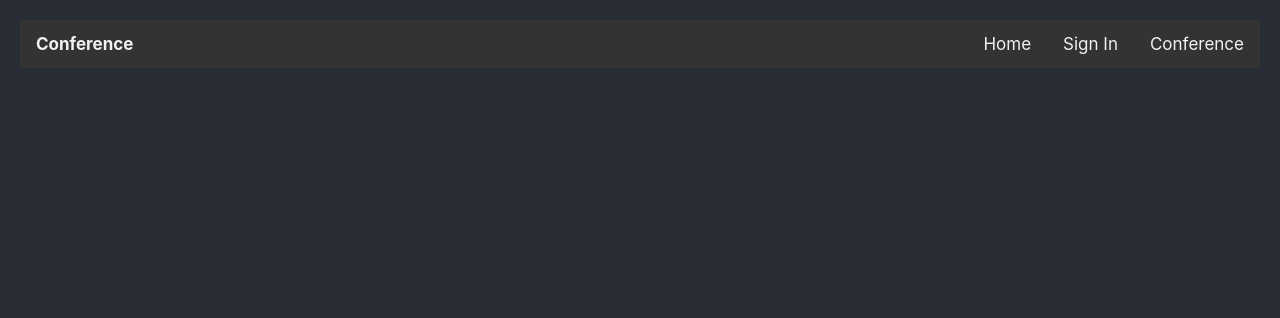
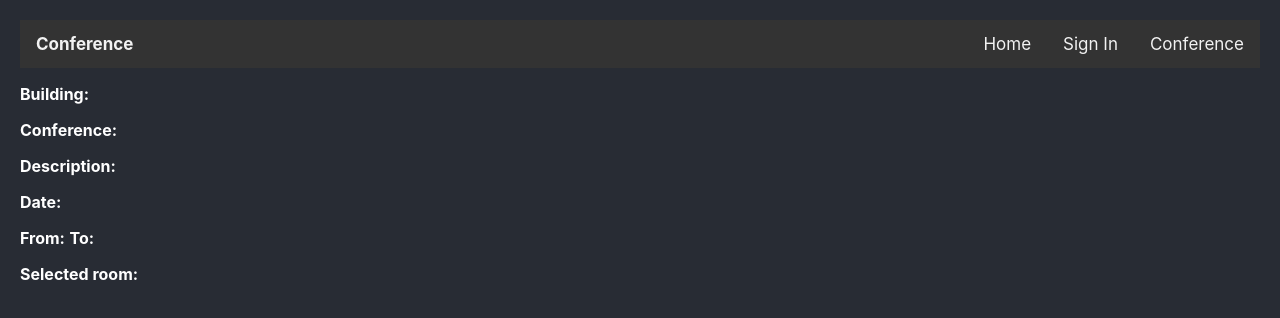
Before and after one commit to jkrumpholc/IIS-PROJECT, a React (Create React App) app: page /clickedRooom in a window 1280 px wide. Shown: the top 318 px of the page. Built offline with nearby package versions, Linux system fonts and the light colour scheme.

Commit message:
Added room select,moved create conf to select room

```diff
--- a/src/App.js
+++ b/src/App.js
@@ -7,6 +7,7 @@ import LoginForm from './components/LoginForm';
 import { Miestnosti } from './components/Miestnosti';
 import { User } from './components/User';
 import { Clicked_konf } from './components/Clicked_konf';
+import { Clicked_room } from './components/Clicked_room';
 import { ManageConf } from './components/ManageConf';
 import { Schedule } from './components/Schedule';
 import {Admin} from './components/Admin'
@@ -15,7 +16,12 @@ function App() {
 
   const [user, setUser] = useState([])
   const [selected_konf, setSelected_konf] = useState([])
+  const [selectedRoom, setSelectedRoom] = useState([])
   const [admin, setAdmin] = useState(false)
+
+  const roomStateHandler = (foo) => {
+    setSelectedRoom(foo)
+  }
   const stateHandler = (foo)=> {
     setUser(foo);
   }
@@ -50,10 +56,12 @@ function App() {
         <Route path="/login"  element={<LoginForm  stateHandler={stateHandler} user={user} /> }/>
         <Route path="/konference" element={<Miestnosti  user={user} konfStateHandler={konfStateHandler} />}/>
         <Route path="/user" element={<User user ={user} konfStateHandler={konfStateHandler}/>}/>
-        <Route path="/clicked_konf" element={<Clicked_konf selected_konf={selected_konf} user ={user}/>}/>
+        <Route path="/clicked_konf" element={<Clicked_konf selected_konf={selected_konf} user ={user} roomStateHandler={roomStateHandler}/>}/>
         <Route path="/clicked_ticket" element={<Schedule user={user}/>}/>
         <Route path="/admin" element={ <Admin user={user}/>}/>
         <Route path="/myConference" element={<ManageConf selected_konf={selected_konf} user={user}/>}/>
+        <Route path="/clickedRooom" element={<Clicked_room selected_konf={selected_konf} selectedRoom={selectedRoom} user={user}/>}/>
+
       </Routes>
 
 
--- a/src/components/Clicked_konf.js
+++ b/src/components/Clicked_konf.js
@@ -3,16 +3,20 @@ import './Header.css';
 import React, { useState, useEffect } from 'react';
 import {RegisterPresentation} from './RegisterPresentation';
 import {ReserveAndRegister} from './ReserveAndRegister';
+import { Link } from 'react-router-dom';
 
 export const Clicked_konf = (props) => {
     const [isToggledRes, setisToggledRes] = useState(false);
-    const [isToggledRegPres, setisToggledRegPres] = useState(false);
 
     useEffect(() => {
-        //console.log(props.selected_konf)
+        console.log(props.selected_konf.rooms)
       }, []);
 
-  return (
+    const listItems = Object.values(props.selected_konf.rooms).map((item) =>
+        <Link to="/clickedRooom"><li key={item.id} onClick={() => {props.roomStateHandler(item); console.log(item)}}>Room: {item.name} | Room id: {item.id} </li></Link>
+    );
+
+    return (
         <div>
             <p><b>Building:</b> {props.selected_konf.address}</p>
             <p><b>Conference:</b> {props.selected_konf.id}</p>
@@ -21,10 +25,10 @@ export const Clicked_konf = (props) => {
             <p><b>Date:</b> {props.selected_konf.date}</p>
             <p><b>From:</b> {props.selected_konf['begin_time']}<b> To: </b>{props.selected_konf['end_time'] }</p>
 
+            <ul>{listItems}</ul>
+
             {<span onClick={() =>{ setisToggledRes(!isToggledRes)}} className="addBtn">Reserve tickets</span>}
-            {props.user["result"]==="Success"&& <span onClick={()=> {setisToggledRegPres(!isToggledRegPres);}} className="addBtn">Register presentation</span>}
             {isToggledRes&& <ReserveAndRegister selected_konf={props.selected_konf} user={props.user}/>}
-            {isToggledRegPres&& <RegisterPresentation user={props.user} selected_konf={props.selected_konf}/>}
         </div>
     )
 }
--- /dev/null
+++ b/src/components/Clicked_room.js
@@ -0,0 +1,31 @@
+
+import './Header.css';
+import React, { useState, useEffect } from 'react';
+import {RegisterPresentation} from './RegisterPresentation';
+import {ReserveAndRegister} from './ReserveAndRegister';
+
+export const Clicked_room = (props) => {
+    const [isToggledRegPres, setisToggledRegPres] = useState(false);
+
+    useEffect(() => {
+
+      }, []);
+
+
+    return (
+        <div>
+            <p><b>Building:</b> {props.selected_konf.address}</p>
+            <p><b>Conference:</b> {props.selected_konf.id}</p>
+            <p><b>Description:</b> {props.selected_konf.description}</p>
+
+            <p><b>Date:</b> {props.selected_konf.date}</p>
+            <p><b>From:</b> {props.selected_konf['begin_time']}<b> To: </b>{props.selected_konf['end_time'] }</p>
+            <p><b>Selected room:</b> {props.selectedRoom.name} </p>
+
+            {props.user["result"]==="Success"&& <span onClick={()=> {setisToggledRegPres(!isToggledRegPres);}} className="addBtn">Register presentation</span>}
+            {isToggledRegPres&& <RegisterPresentation user={props.user} selected_konf={props.selected_konf}/>}
+        </div>
+    )
+}
+
+export default Clicked_room
--- a/src/components/Miestnosti.js
+++ b/src/components/Miestnosti.js
@@ -2,7 +2,6 @@ import axios from "axios";
 import './Miestnosti.css';
 import React, { useState, useEffect } from 'react';
 import {CreateConference} from './CreateConference';
-import {RegisterPresentation} from './RegisterPresentation';
 import { Link } from 'react-router-dom';
 
 export const Miestnosti = (props) => {
@@ -47,7 +46,7 @@ export const Miestnosti = (props) => {
     <Link to="/clicked_konf"><li key={index} >{number}</li></Link>
     );*/
     const listItems = Object.values(Konf).map((item) =>
-        <Link to="/clicked_konf"><li onClick={() => {props.konfStateHandler(item)}}>Conference: {item.description} | Genre: {item.genre} | Organizer: {item.organizer} | Sold Tickets: {item.participants}/{item.capacity} <br></br> Date: {item.date}, {item.begin_time} - {item.end_time}, Address: {item.address} </li></Link>
+        <Link to="/clicked_konf"><li key={item.id} onClick={() => {props.konfStateHandler(item)}}>Conference: {item.description} | Genre: {item.genre} | Organizer: {item.organizer} | Sold Tickets: {item.participants}/{item.capacity} <br></br> Date: {item.date}, {item.begin_time} - {item.end_time}, Address: {item.address} </li></Link>
     );
 
     return (
```
